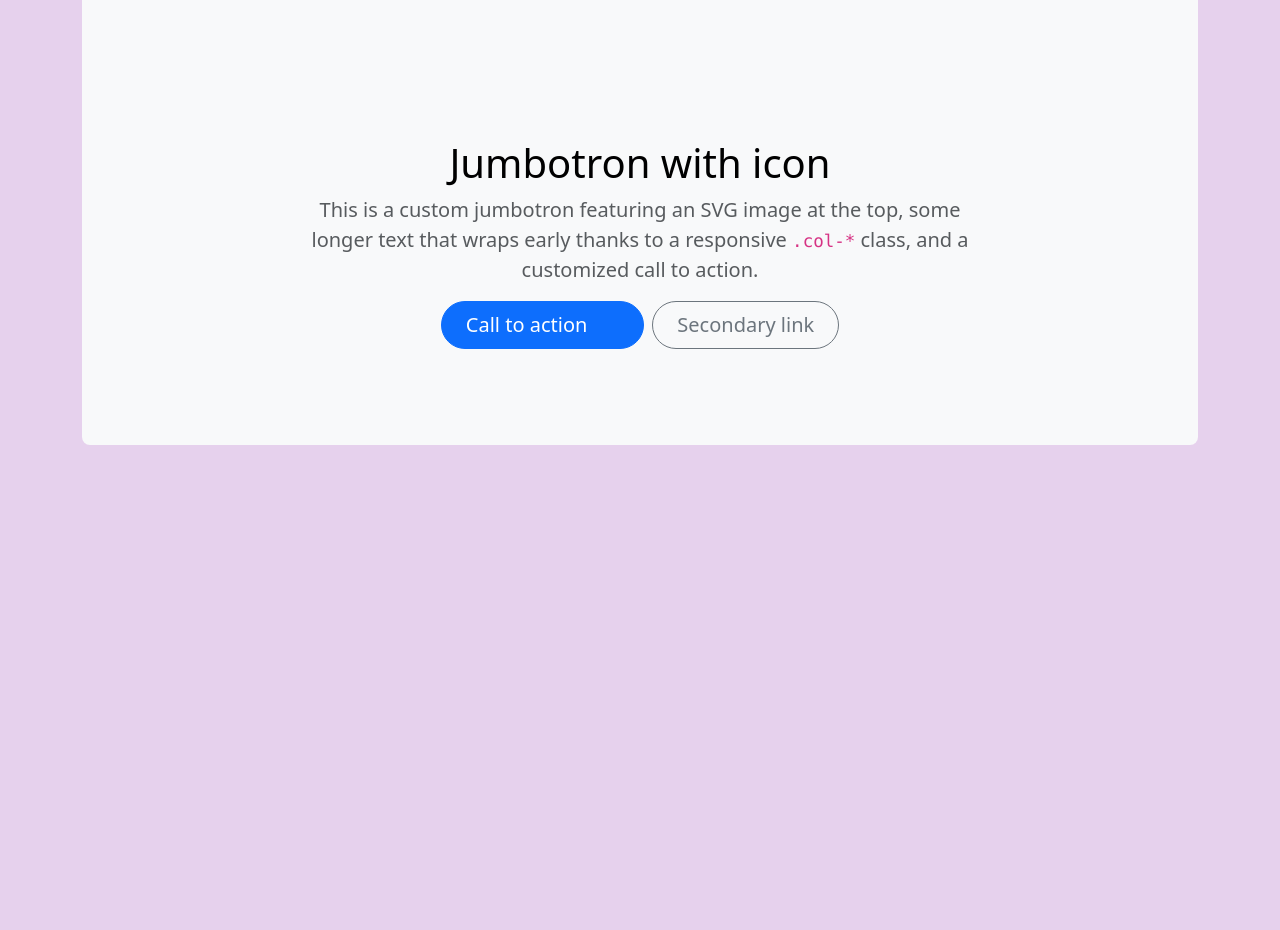
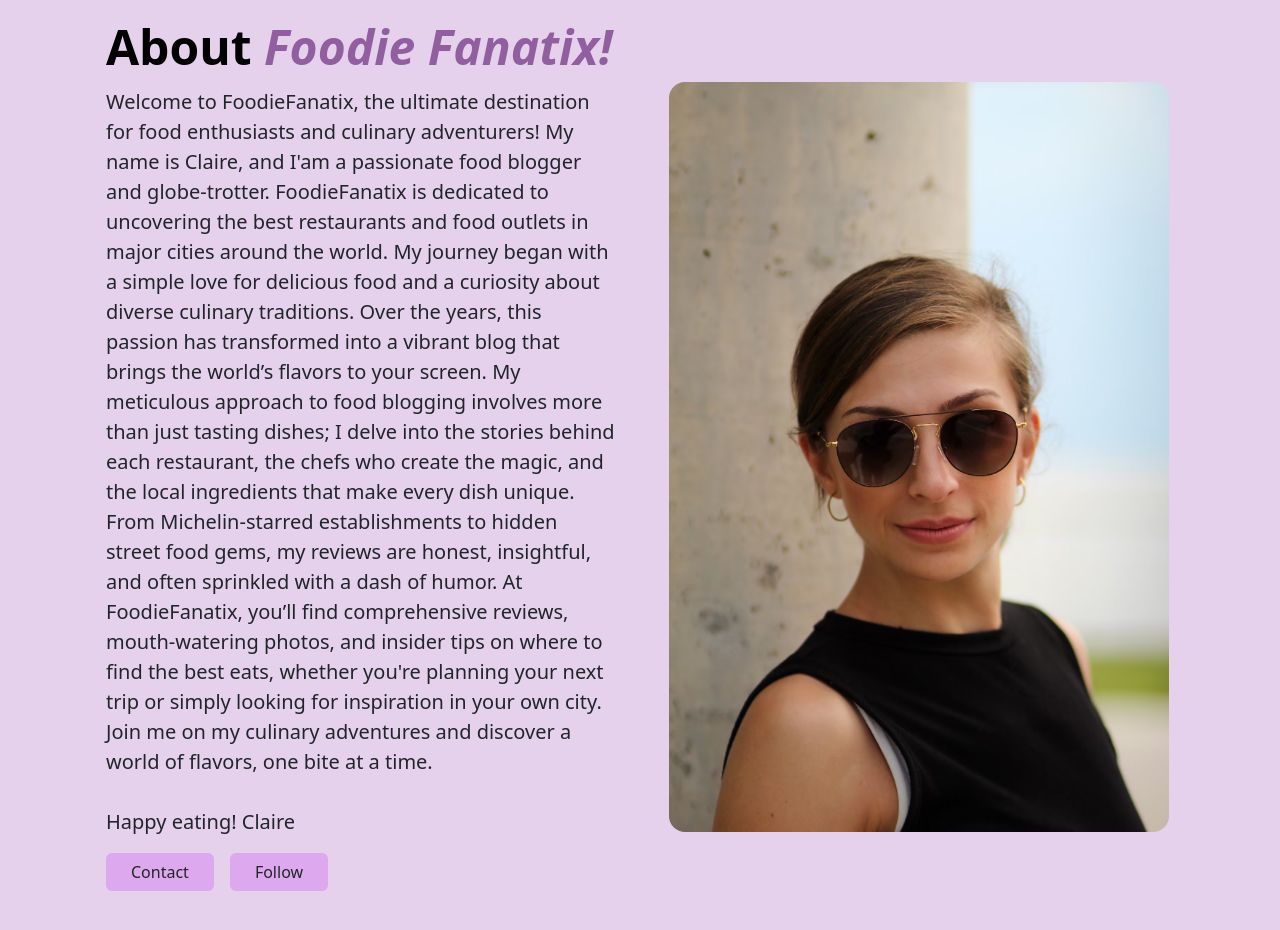
Before and after one commit to jadieclair-ITvarsity/Module-11-Assessment-2-, a plain HTML site: page FoodieFanatix/about.html in a window 1280 px wide. Shown: the part 220-1150 px from the top of the page. Before the commit the page ends 800 px from the top, so only its background shows below. Drawn offline with nearby package versions, Linux system fonts and the light colour scheme.

Commit message:
Create contact and about pages

```diff
--- a/FoodieFanatix/about.html
+++ b/FoodieFanatix/about.html
@@ -10,6 +10,12 @@
       rel="stylesheet"
       integrity="sha384-QWTKZyjpPEjISv5WaRU9OFeRpok6YctnYmDr5pNlyT2bRjXh0JMhjY6hW+ALEwIH"
       crossorigin="anonymous"
+    />
+    <link rel="preconnect" href="https://fonts.googleapis.com" />
+    <link rel="preconnect" href="https://fonts.gstatic.com" crossorigin />
+    <link
+      href="https://fonts.googleapis.com/css2?family=Montserrat:ital,wght@0,100..900;1,100..900&display=swap"
+      rel="stylesheet"
     />
     <script
       src="https://cdn.jsdelivr.net/npm/bootstrap@5.3.3/dist/js/bootstrap.bundle.min.js"
@@ -51,38 +57,59 @@
         </ul>
       </header>
       <main>
-        <div class="my-5">
-          <div class="p-5 text-center bg-body-tertiary rounded-3">
-            <svg
-              class="bi mt-4 mb-3"
-              style="color: var(--bs-indigo)"
-              width="100"
-              height="100"
-            >
-              <use xlink:href="#bootstrap" />
-            </svg>
-            <h1 class="text-body-emphasis">Jumbotron with icon</h1>
-            <p class="col-lg-8 mx-auto fs-5 text-muted">
-              This is a custom jumbotron featuring an SVG image at the top, some
-              longer text that wraps early thanks to a responsive
-              <code>.col-*</code> class, and a customized call to action.
-            </p>
-            <div class="d-inline-flex gap-2 mb-5">
-              <button
-                class="d-inline-flex align-items-center btn btn-primary btn-lg px-4 rounded-pill"
-                type="button"
-              >
-                Call to action
-                <svg class="bi ms-2" width="24" height="24">
-                  <use xlink:href="#arrow-right-short" />
-                </svg>
-              </button>
-              <button
-                class="btn btn-outline-secondary btn-lg px-4 rounded-pill"
-                type="button"
-              >
-                Secondary link
-              </button>
+        <div class="col-xxl-8 px-4 py-5">
+          <div class="row flex-lg-row-reverse align-items-center g-5 py-5">
+            <div class="col-10 col-sm-8 col-lg-6">
+              <img
+                src="./images/about-profile.avif"
+                class="d-block mx-lg-auto img-fluid rounded-4"
+                alt="Photo of woman with sunglasses"
+                width="500"
+                height="500"
+                loading="lazy"
+              />
+            </div>
+            <div class="col-lg-6">
+              <h1 class="display-5 fw-bold text-body-emphasis lh-1 mb-3">
+                About <span class="title">Foodie Fanatix!</span>
+              </h1>
+              <p class="lead">
+                Welcome to FoodieFanatix, the ultimate destination for food
+                enthusiasts and culinary adventurers! My name is Claire, and
+                I'am a passionate food blogger and globe-trotter. FoodieFanatix
+                is dedicated to uncovering the best restaurants and food outlets
+                in major cities around the world. My journey began with a simple
+                love for delicious food and a curiosity about diverse culinary
+                traditions. Over the years, this passion has transformed into a
+                vibrant blog that brings the world’s flavors to your screen. My
+                meticulous approach to food blogging involves more than just
+                tasting dishes; I delve into the stories behind each restaurant,
+                the chefs who create the magic, and the local ingredients that
+                make every dish unique. From Michelin-starred establishments to
+                hidden street food gems, my reviews are honest, insightful, and
+                often sprinkled with a dash of humor. At FoodieFanatix, you’ll
+                find comprehensive reviews, mouth-watering photos, and insider
+                tips on where to find the best eats, whether you're planning
+                your next trip or simply looking for inspiration in your own
+                city. Join me on my culinary adventures and discover a world of
+                flavors, one bite at a time.
+                <br />
+                <br />
+                Happy eating! Claire
+                <br />
+              </p>
+              <div class="d-grid gap-2 d-md-flex justify-content-md-start">
+                <a
+                  href="./contact.html"
+                  type="button"
+                  class="btn btn-md px-4 me-md-2 button"
+                >
+                  Contact
+                </a>
+                <button type="button" class="btn btn-md px-4 button">
+                  Follow
+                </button>
+              </div>
             </div>
           </div>
         </div>
--- a/styles.css
+++ b/styles.css
@@ -6,6 +6,11 @@
 
 body {
   background-color: #e6d1ed !important;
+}
+
+h2,
+h4 {
+  font-family: "Montserrat", sans-serif;
 }
 
 /* Header */
@@ -111,11 +116,15 @@ a.search-btn:hover {
 
 /* Favourites Gallery */
 
-.card-body a.fav-btn {
+.card-body a.fav-btn,
+a.button,
+button.button {
   background-color: var(--background-color);
 }
 
-.card-body a.fav-btn:hover {
+.card-body a.fav-btn:hover,
+a.button:hover,
+button.button:hover {
   background-color: var(--primary-color);
 }
 
```
Also changed, not shown: FoodieFanatix/contact.html (+54 -32 lines), FoodieFanatix/favourites.html (+3 -0 lines), FoodieFanatix/newyork.html (+12 -6 lines), FoodieFanatix/paris.html (+9 -6 lines), FoodieFanatix/rome.html (+9 -6 lines), FoodieFanatix/tokyo.html (+12 -6 lines), index.html (+7 -1 lines), FoodieFanatix/images/about-profile.avif (added).
